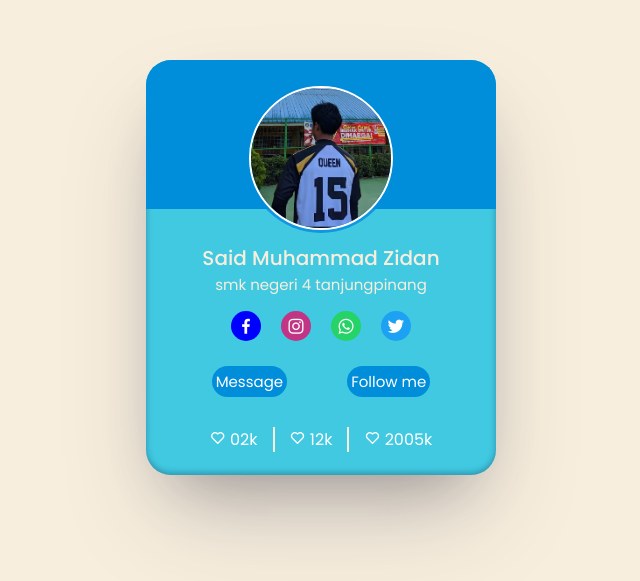
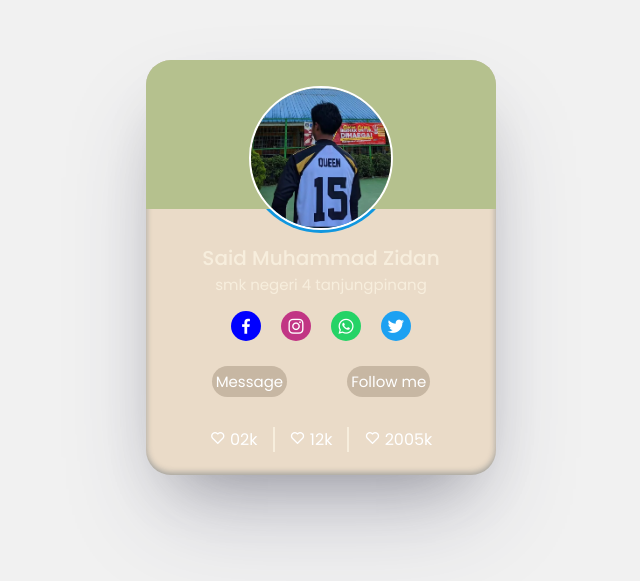
Before and after one commit to MasApis/Profile-card-zidan-, a plain HTML site: page index.html in a window 1280 px wide. Shown: the part 133-714 px from the top of the page, without its empty margins (319-959 px from the left). Drawn offline with nearby package versions, Linux system fonts and the light colour scheme.

Commit message:
Update style.css

```diff
--- a/style.css
+++ b/style.css
@@ -13,7 +13,7 @@ body {
     display: flex;
     align-items: center;
     justify-content: center;
-    background-color: #F7EEDD;
+    background-color: #F1F1F1;
 }
 
 .profile-card {
@@ -22,7 +22,7 @@ body {
     flex-direction: column;
     max-width: 350px;
     width: 100%;
-    background-color: #41C9E2;
+    background-color: #EADBC8;
     padding: 23px;
     border-radius: 25px;
     box-shadow: rgba(50, 50, 93, 0.25) 0px 50px 100px -20px, rgba(0, 0, 0, 0.3) 0px 30px 60px -30px, rgba(10, 37, 64, 0.35) 0px -2px 6px 0px inset;
@@ -38,7 +38,7 @@ body {
     border-radius: 25px 25px 0 0;
     width: 100%;
     height: 36%;
-    background-color: #008DDA;
+    background-color: #B5C18E;
 }
 
 .profile-card .image {
@@ -113,15 +113,16 @@ body {
     padding-right: 4px;
     border-radius: 25px;
     border: none;
-    background-color: #008DDA;
+    background-color: #C7B7A3;
     color: #fff;
     font-weight: 400;
     font-size: 15px;
     transition: all 0.5s ease-in-out;
+    transition-property: bacground-color;
 }
 
 .submit:hover {
-    background-color: rgb(3, 3, 220);
+    background-color: #EADBC8;
 }
 
 
```
